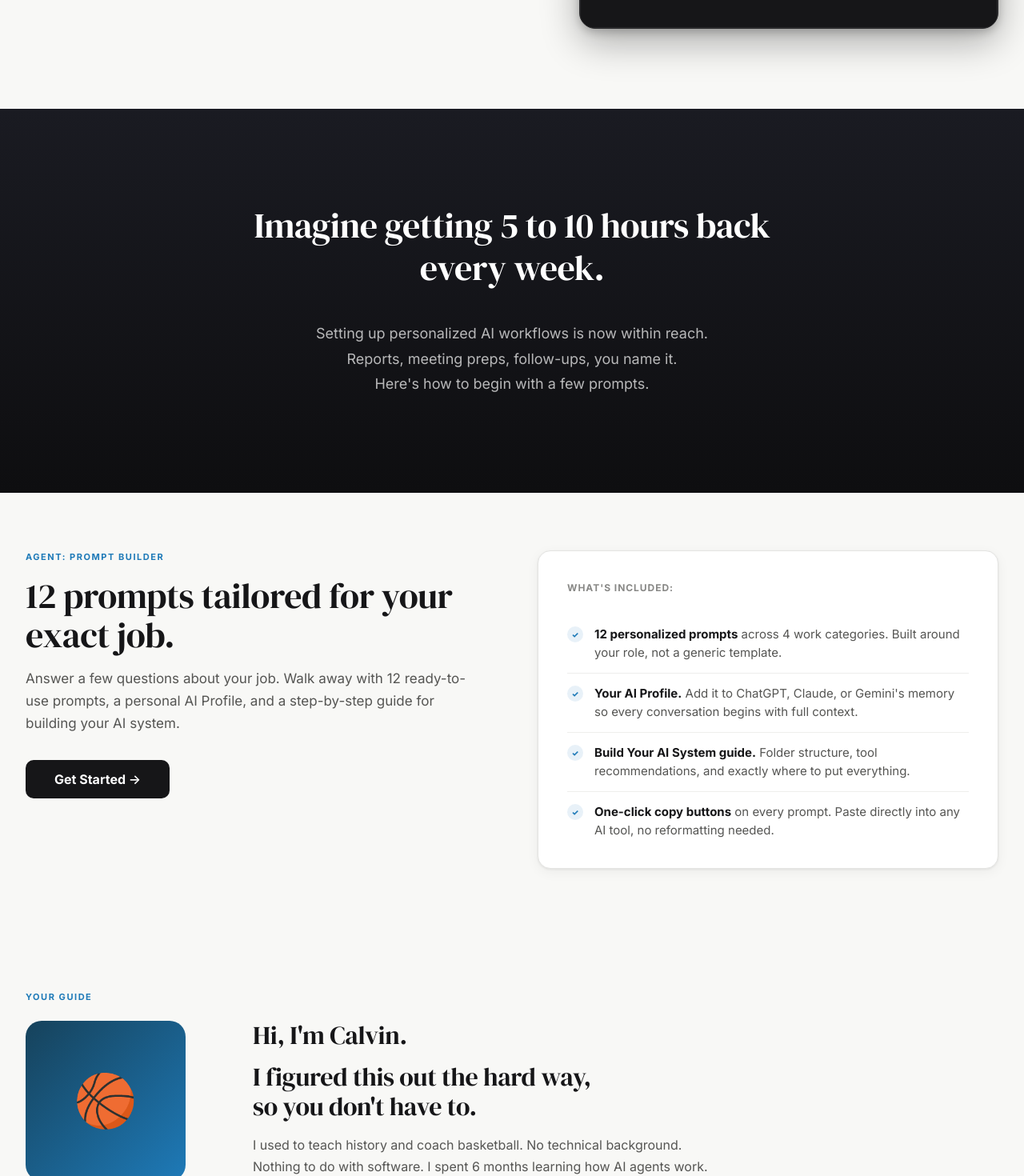
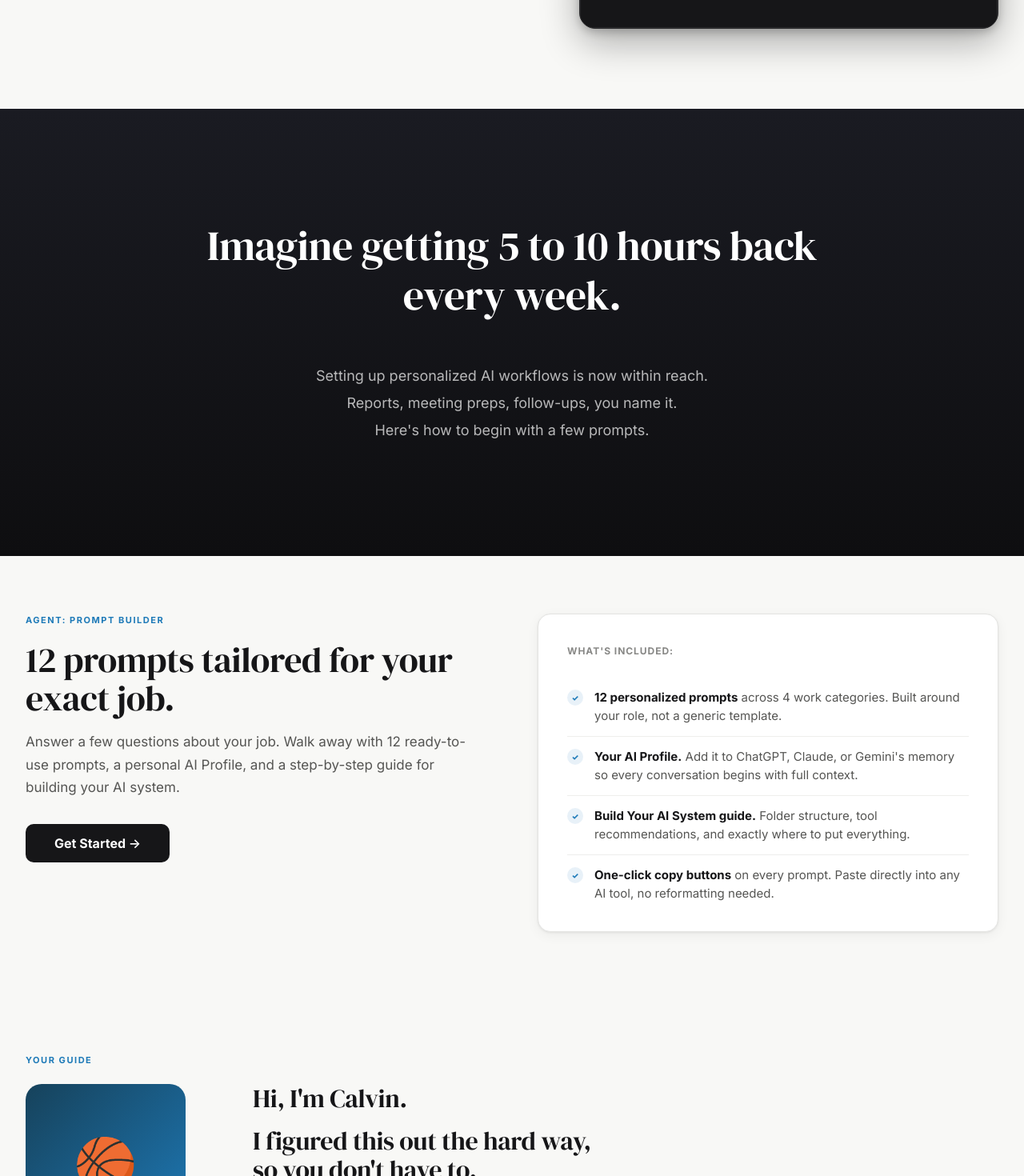
Before and after one commit to coolcalvin457-tech/agent-timesaver-nextjs, a Next.js app: page / in a window 1280 px wide. Shown: the part 640-2110 px from the top of the page at 80% size. Built offline with nearby package versions, Linux system fonts and the light colour scheme.

Commit message:
Dream section: bigger heading, adjusted spacing and padding; guide headline margin

```diff
--- a/app/globals.css
+++ b/app/globals.css
@@ -1304,7 +1304,7 @@ input, textarea {
 .dream-body {
   font-size: clamp(1rem, 2vw, 1.125rem);
   color: rgba(255,255,255,0.7);
-  line-height: 1.75;
+  line-height: 1.9;
   max-width: 640px;
   margin: 0 auto;
 }
@@ -1458,7 +1458,7 @@ input, textarea {
   font-size: clamp(1.5rem, 2.5vw, 2rem);
   font-weight: 400;
   color: var(--text-primary);
-  margin-bottom: 16px;
+  margin-bottom: 28px;
   letter-spacing: -0.01em;
   line-height: 1.15;
 }
--- a/app/page.tsx
+++ b/app/page.tsx
@@ -46,10 +46,10 @@ export default function Home() {
         </section>
 
         {/* ── Section 2: Dream / Aspiration ───────────────────────────── */}
-        <section className="section section-dark" id="dream" style={{ paddingTop: "120px", paddingBottom: "120px" }}>
+        <section className="section section-dark" id="dream" style={{ paddingTop: "140px", paddingBottom: "140px" }}>
           <div className="container">
             <div style={{ maxWidth: "880px", margin: "0 auto", textAlign: "center" }}>
-              <h2 className="heading-1" style={{ color: "#fff", marginBottom: "40px", lineHeight: 1.2 }}>
+              <h2 className="heading-1" style={{ color: "#fff", marginBottom: "52px", lineHeight: 1.2, fontSize: "clamp(2.25rem, 4.5vw, 3.25rem)" }}>
                 Imagine getting 5 to 10 hours back<br />every week.
               </h2>
               <p className="dream-body">
```
